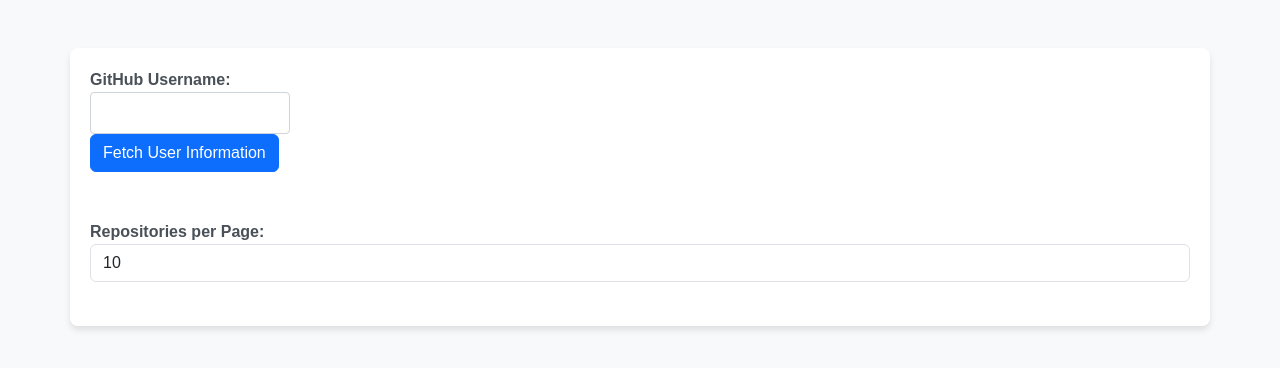
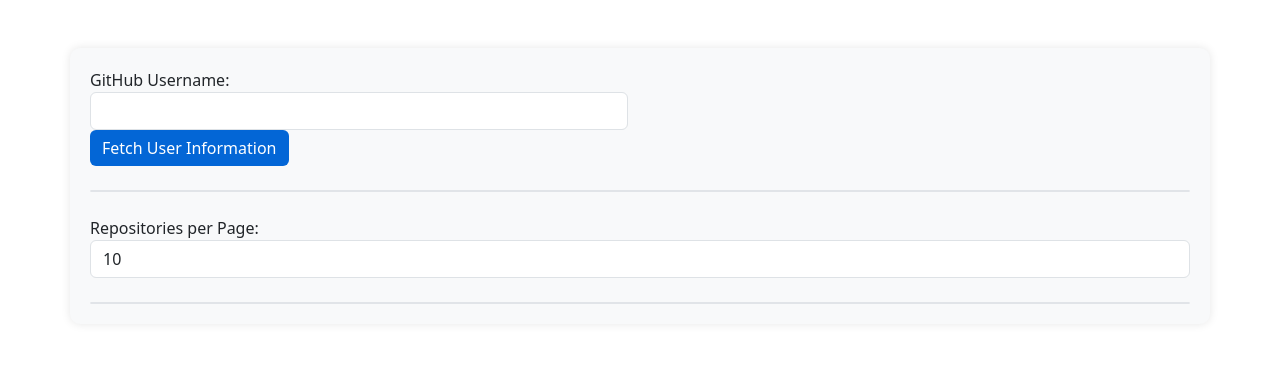
Before and after one commit to Yaahrit/Assignment, a plain HTML site: page index.html in a window 1280 px wide. Drawn offline with nearby package versions, Linux system fonts and the light colour scheme.

Commit message:
change the code

```diff
--- a/index.html
+++ b/index.html
@@ -11,18 +11,18 @@
 </head>
 
 <body>
-    <div class="container mt-5">
+    <div class="container mt-5 custom-container">
         <div class="row">
             <div class="col-md-6">
                 <div class="form-group">
                     <label for="githubUsername">GitHub Username:</label>
                     <input type="text" class="form-control" id="githubUsername">
                 </div>
-                <button class="btn btn-primary" onclick="fetchUserInformation()">Fetch User Information</button>
+                <button class="btn btn-fetch" onclick="fetchUserInformation()">Fetch User Information</button>
             </div>
         </div>
 
-        <div class="mt-4" id="userInfo"></div>
+        <div class="mt-4 user-card" id="userInfo"></div>
 
         <div class="mt-4">
             <label for="perPage">Repositories per Page:</label>
@@ -34,7 +34,7 @@
             </select>
         </div>
 
-        <div class="mt-4" id="repoList"></div>
+        <div class="mt-4 repo-card" id="repoList"></div>
 
         <!-- Loader -->
         <div id="loader" class="d-none mt-4">
--- a/style.css
+++ b/style.css
@@ -1,75 +1,34 @@
-body {
+.custom-container {
     background-color: #f8f9fa;
-    font-family: 'Arial', sans-serif;
-    color: #495057;
+    padding: 20px;
+    border-radius: 10px;
+    box-shadow: 0 0 10px rgba(0, 0, 0, 0.1);
 }
 
-.container {
-    background-color: #ffffff;
-    box-shadow: 0 4px 6px rgba(0, 0, 0, 0.1);
-    border-radius: 8px;
-    padding: 20px;
+.btn-fetch {
+    background-color: #0366d6;
+    color: #ffffff;
+    border: none;
 }
 
-h2 {
-    color: #007bff;
+.user-card {
+    border: 1px solid #e1e4e8;
+    border-radius: 8px;
+    overflow: hidden;
+    margin-top: 20px;
 }
 
-label {
-    font-weight: bold;
-}
-
-#githubUsername {
-    width: 200px;
-    padding: 8px;
-    margin-right: 8px;
-    border: 1px solid #ced4da;
-    border-radius: 4px;
-}
-
-button {
-    background-color: #007bff;
-    color: #ffffff;
-    border: none;
-    padding: 8px 16px;
-    border-radius: 4px;
-    cursor: pointer;
-}
-
-button:hover {
-    background-color: #0056b3;
-}
-
-select {
-    padding: 8px;
-    border: 1px solid #ced4da;
-    border-radius: 4px;
+.repo-card {
+    border: 1px solid #e1e4e8;
+    border-radius: 8px;
+    overflow: hidden;
+    margin-top: 10px;
 }
 
 #loader {
-    color: #007bff;
-    font-size: 18px;
+    text-align: center;
 }
 
-.card {
-    margin-bottom: 20px;
-    box-shadow: 0 4px 6px rgba(0, 0, 0, 0.1);
-    border: none;
-    border-radius: 8px;
+.spinner-border {
+    color: #0366d6;
 }
-
- /* Add this style for userInfo section */
- #userInfo {
-    display: flex;
-    justify-content: space-around;
-}
-
-#userInfo img {
-    max-width: 100px;
-    border-radius: 50%;
-}
-
-#userInfo .card {
-    flex: 1;
-    margin: 0 10px;
-}
```
